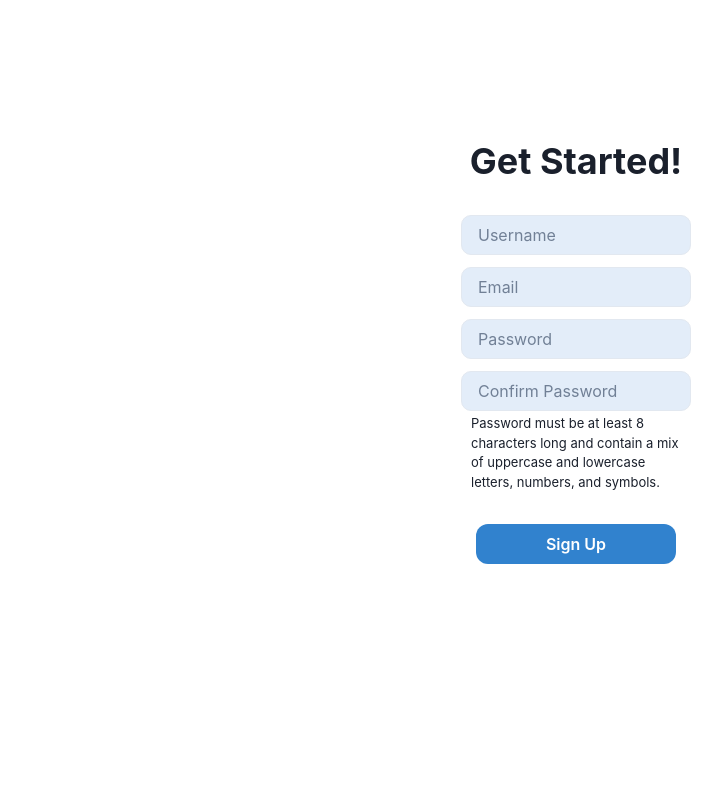
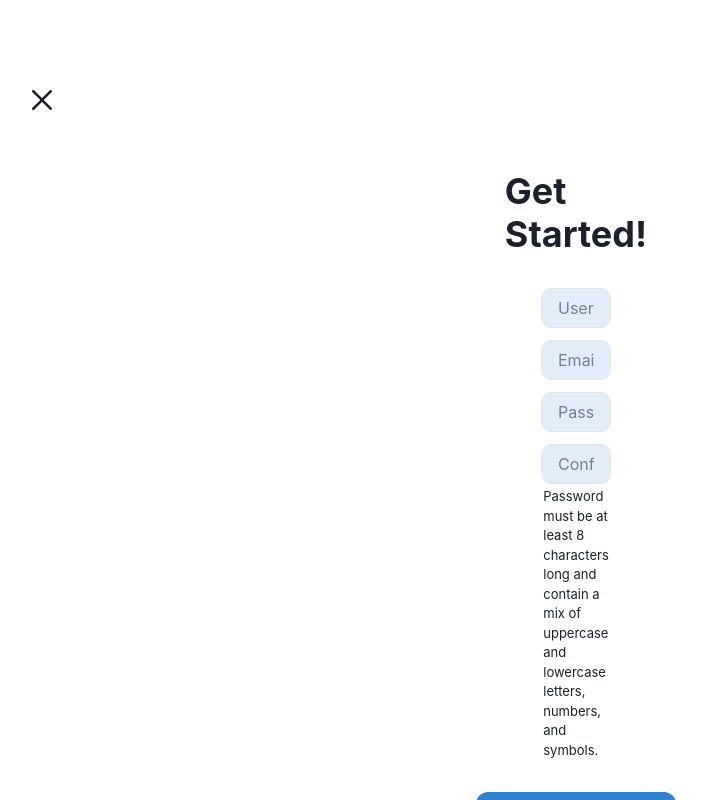
Before and after one commit to HeinHtutZaw19/simplify, a React (Vite) app in the folder frontend/: page /signup in a window 1280 px wide. Shown: the whole page, without its empty margins (64-786 px from the left). Built offline with nearby package versions, Linux system fonts and the light colour scheme; no server answers.

Commit message:
close button in signup

```diff
--- a/frontend/src/pages/SignupPage.jsx
+++ b/frontend/src/pages/SignupPage.jsx
@@ -1,8 +1,10 @@
 import { signupUser } from '../API/API'
-import { Input, Button, Flex, Heading } from '@chakra-ui/react'
+import { Input, Button, Flex, Heading, Box } from '@chakra-ui/react'
 import { useState, useEffect } from 'react'
 import { useNavigate } from "react-router-dom"
 import { checkLogin } from '../API/API'
+import { CloseIcon } from '@chakra-ui/icons';
+
 
 const SignupPage = () => {
     const navigate = useNavigate();
@@ -74,8 +76,18 @@ const SignupPage = () => {
         }
     }
 
+    const handleCloseClick = async () => {
+        console.log('logout clicked');
+        navigate('/welcome');
+    }
+
     return (
-        <Flex flex="1" direction="column" alignItems="center" px={525} pt={140}>
+        <Box w ='100%' p={20}>
+            <Box display='flex' flexDirection='row' justifyContent='space-between' alignContent='center'>
+                <Button bgColor='transparent' onClick={handleCloseClick}><CloseIcon boxSize={5}/></Button>
+            </Box>
+        <Flex flex="1" direction="column" alignItems="center" px={525} pt={50}>
+
             <Heading mb={5}>
                 Get Started!
             </Heading>
@@ -88,6 +100,7 @@ const SignupPage = () => {
             </span>
             <Button onClick={onSignupClick} mt={8} width="200px" colorScheme="blue" rounded={12}>Sign Up</Button>
         </Flex>
+        </Box>
     )
 }
 
```
